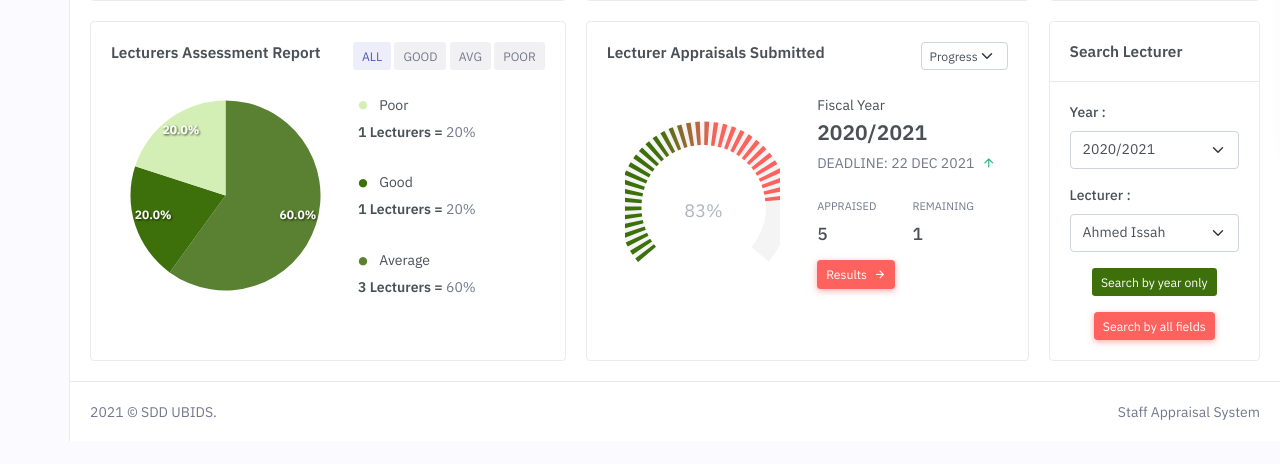
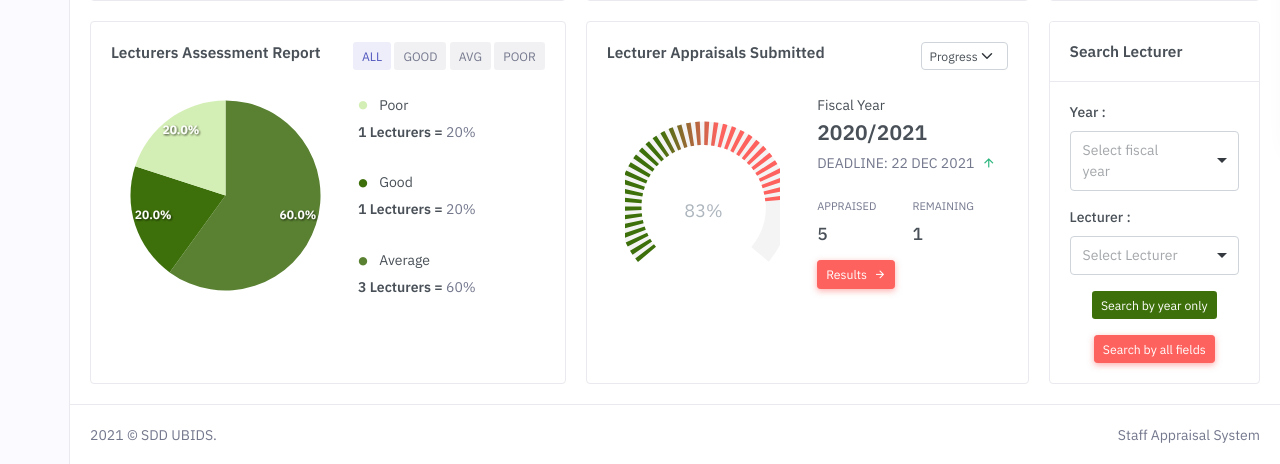
Before and after one commit to ahmedinhotahiru/staff-appraisal-system, a PHP site: page /admin/dashboard.php in a window 1280 px wide. Shown: the part 648-1112 px from the top of the page. Before the commit the page ends 1089 px from the top, so only its background shows below. Run offline with PHP 8.4, Linux system fonts and the light colour scheme; a user stored in the database is signed in; data comes from the database, SQL or seed files in the repository; some libraries are stand-ins or nearby versions.

Commit message:
completed dashboard scripting

```diff
--- a/admin/dashboard.php
+++ b/admin/dashboard.php
@@ -411,9 +411,11 @@
                                                     <div class="tab-pane active" id="buy-tab" role="tabpanel">
 
                                                         <div>
+                                                            <form action="search-results.php" method="post">
+
                                                                 <div class="form-group mb-3">
                                                                     <label>Year :</label>
-                                                                <select data-trigger class="form-select">
+                                                                    <select data-trigger class="form-select" name="fiscal_session_id">
                                                                         <option value="">Select fiscal year</option>
 
                                                                         <?php
@@ -444,13 +446,14 @@
 
                                                                 <div class="form-group mb-3">
                                                                     <label>HOD :</label>
-                                                                <select data-trigger class="form-select">
+                                                                    <select data-trigger class="form-select" name="staff_id">
                                                                         <option value="">Select HOD</option>
 
                                                                         <?php
 
-                                                                        // get all fiscal years
-                                                                        $all_hods = select_all_asc_id("staff", "staff_name");
+                                                                            // get all hods
+
+                                                                            $all_hods = select_all_where_asc_id("staff", "role", "HOD", "staff_name");
 
                                                                             if(count($all_hods) > 0) {
 
@@ -473,19 +476,17 @@
                                                                     </select>
                                                                 </div>
 
+                                                                <!-- submit button year only -->
+                                                                <div class="text-center mb-3">
+                                                                    <button type="submit" name="search_year_only" class="btn btn-sm btn-success w-md">Search by year only</button>
+                                                                </div>
 
+                                                                <!-- submit button all fields -->
+                                                                <div class="text-center">
+                                                                    <button type="submit" name="search_all_fields" class="btn btn-sm btn-primary w-md">Search by all fields</button>
+                                                                </div>
 
-
-                                                            <div class="text-center mb-3">
-                                                                <form action="search-results.php" method="post">
-                                                                    <button type="submit" class="btn btn-sm btn-success w-md">Search by year only</button>
                                                             </form>
-                                                            </div>
-                                                            <div class="text-center">
-                                                                <form action="search-results.php" method="post">
-                                                                    <button type="submit" class="btn btn-sm btn-primary w-md">Search by all fields</button>
-                                                                </form>
-                                                            </div>
                                                         </div>
                                                     </div>
 
@@ -639,35 +640,80 @@
                                                     <div class="tab-pane active" id="buy-tab" role="tabpanel">
 
                                                         <div>
+                                                            <form action="search-results.php" method="post">
                                                                 <div class="form-group mb-3">
                                                                     <label>Year :</label>
-                                                                <select class="form-select">
-                                                                    <option>2020/2021</option>
-                                                                    <option>2021/2022</option>
+                                                                    <select data-trigger class="form-select" name="fiscal_session_id">
+                                                                        <option value="">Select fiscal year</option>
+
+                                                                        <?php
+
+                                                                            // get all fiscal years
+                                                                            $fiscal_sessions = select_all_desc_id("fiscal_sessions", "fiscal_session_id");
+
+                                                                            if(count($fiscal_sessions) > 0) {
+
+                                                                                foreach ($fiscal_sessions as $fiscal_session) {
+
+                                                                                    $fiscal_session_id = $fiscal_session['fiscal_session_id'];
+                                                                                    $fiscal_year = $fiscal_session['fiscal_year'];
+
+                                                                                    ?>
+
+                                                                                    <option value="<?php echo $fiscal_session_id; ?>"><?php echo $fiscal_year; ?></option>
+
+
+                                                                                    <?php
+                                                                                }
+                                                                            }
+
+                                                                        ?>
+
                                                                     </select>
                                                                 </div>
 
                                                                 <div class="form-group mb-3">
                                                                     <label>Lecturer :</label>
-                                                                <select class="form-select">
-                                                                    <option>Ahmed Issah</option>
-                                                                    <option>Jude Apana</option>
+                                                                    <select data-trigger class="form-select" name="staff_id">
+                                                                        <option value="">Select Lecturer</option>
+
+                                                                        <?php
+
+                                                                            // get all lecturers
+                                                                            $all_lecturers = select_all_where_asc_id("staff", "role", "Lecturer", "staff_name");
+
+
+                                                                            if(count($all_lecturers) > 0) {
+
+                                                                                foreach ($all_lecturers as $search_lecturer) {
+
+                                                                                    $lecturer_staff_id = $search_lecturer['staff_id'];
+                                                                                    $lecturer_staff_name = $search_lecturer['staff_name'];
+
+                                                                                    ?>
+
+                                                                                    <option value="<?php echo $lecturer_staff_id; ?>"><?php echo $lecturer_staff_name; ?></option>
+
+
+                                                                                    <?php
+                                                                                }
+                                                                            }
+
+                                                                        ?>
+
                                                                     </select>
                                                                 </div>
 
+                                                                <!-- submit button year only -->
+                                                                <div class="text-center mb-3">
+                                                                    <button type="submit" name="search_year_only" class="btn btn-sm w-md" style="background: #3d700a; color: white;">Search by year only</button>
+                                                                </div>
 
-
-
-                                                            <div class="text-center mb-3">
-                                                                <form action="search-results.php" method="post">
-                                                                    <button type="submit" class="btn btn-sm w-md" style="background: #3d700a; color: white;">Search by year only</button>
+                                                                <!-- submit button all fields -->
+                                                                <div class="text-center">
+                                                                    <button type="submit" name="search_all_fields" class="btn btn-sm btn-danger w-md">Search by all fields</button>
+                                                                </div>
                                                             </form>
-                                                            </div>
-                                                            <div class="text-center">
-                                                                <form action="search-results.php" method="post">
-                                                                    <button type="submit" class="btn btn-sm btn-danger w-md">Search by all fields</button>
-                                                                </form>
-                                                            </div>
                                                         </div>
                                                     </div>
 
--- a/dbh/db_functions.php
+++ b/dbh/db_functions.php
@@ -117,6 +117,23 @@ function select_all_where_desc_id($table_name, $where_field, $where_keyword, $pr
 
 
     $sql = "SELECT * FROM $table_name WHERE $where_field = ? ORDER BY $primary_key desc";
+
+    // pdo query
+    $stmt = $pdo->prepare($sql);
+    $stmt->execute([$where_keyword]);
+    $result = $stmt->fetchAll();
+
+
+    return $result;
+}
+
+
+
+function select_all_where_asc_id($table_name, $where_field, $where_keyword, $primary_key) {
+    global $pdo;
+
+
+    $sql = "SELECT * FROM $table_name WHERE $where_field = ? ORDER BY $primary_key asc";
 
     // pdo query
     $stmt = $pdo->prepare($sql);
```
Lines whose indentation alone changed are shown as unchanged.
